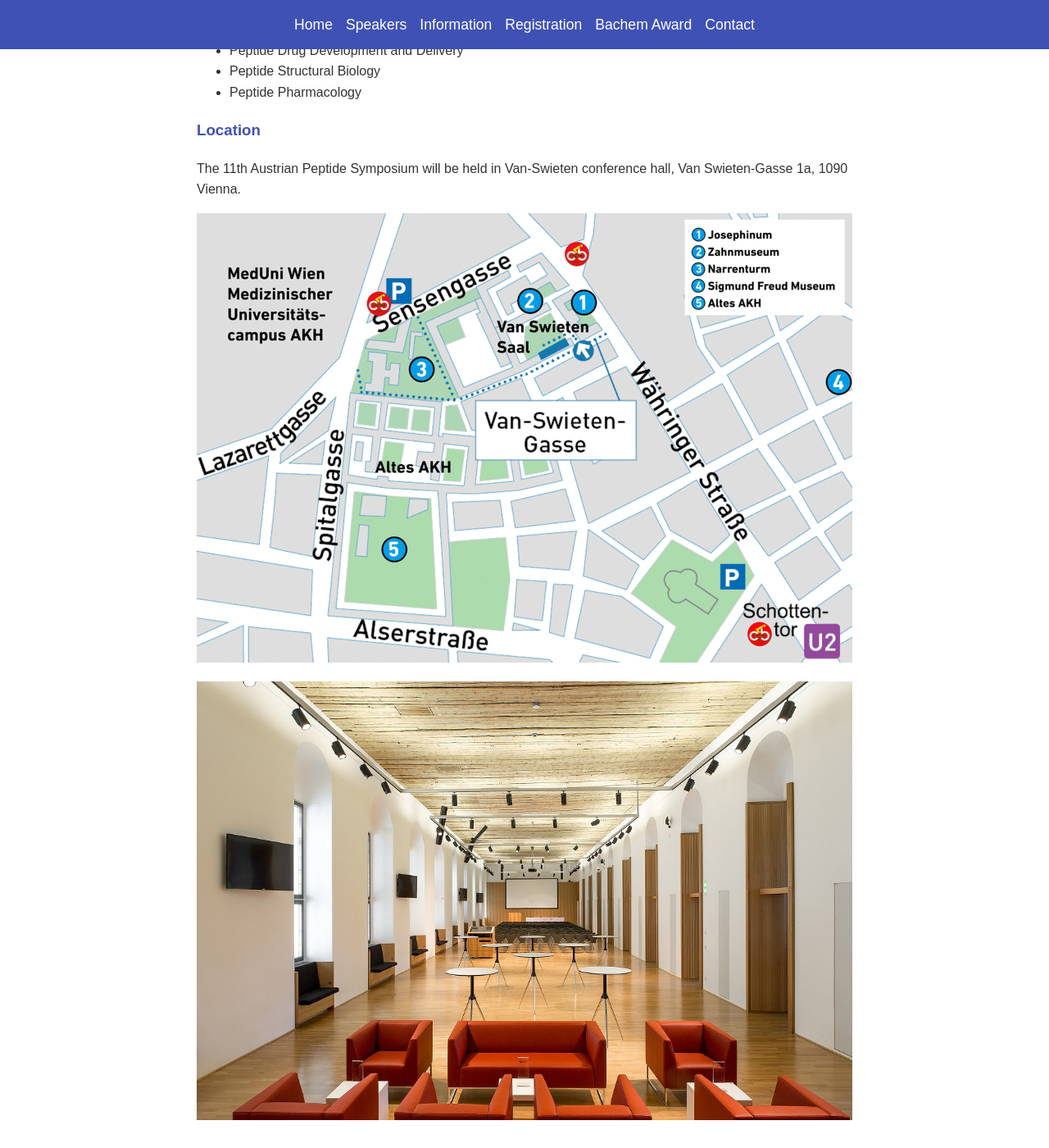
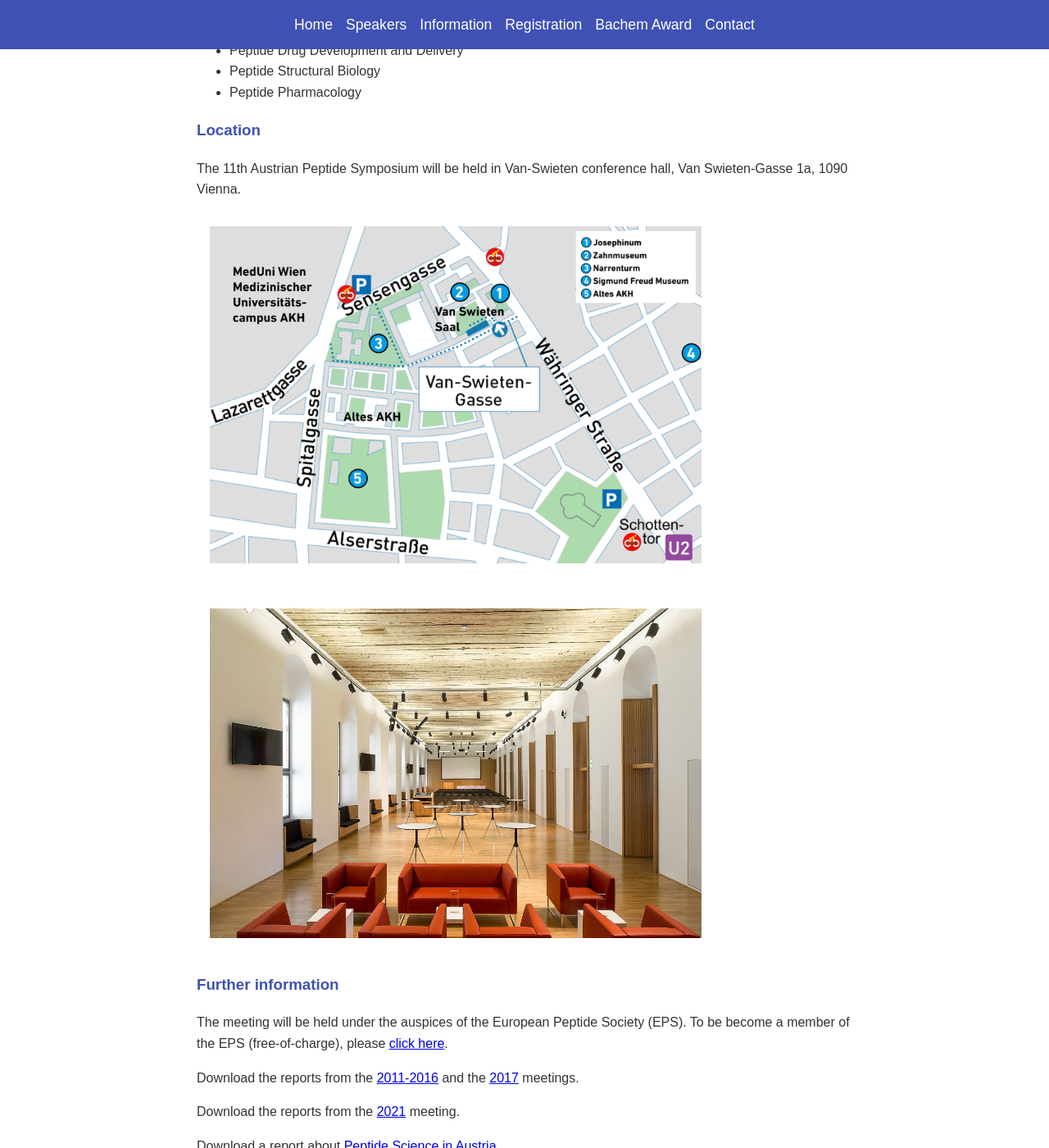
Before and after one commit to austrianpeptide/v2, a Jekyll site: the page built from index.markdown, in a window 1280 px wide and 1400 px high, scrolled down 1656 px. Shown: the whole window at 82% size. Built offline with Jekyll 4.4.1, drawn with Linux system fonts in a browser that asks for light colours.

Commit message:
Style update

```diff
--- a/assets/css/main.css
+++ b/assets/css/main.css
@@ -77,6 +77,11 @@ p {
   background-repeat: no-repeat;
   padding: 3rem;
   /* color: #fff; /* Adjust text color for better readability */ */
+}
+
+#information img {
+  max-width: 600px;
+  padding: 1rem;
 }
 
 /* Registration section */
@@ -192,8 +197,6 @@ img {
   width: 10em;
 }
 
-.winn
-
 .previous-winners {
   flex: 1;
 }
```
